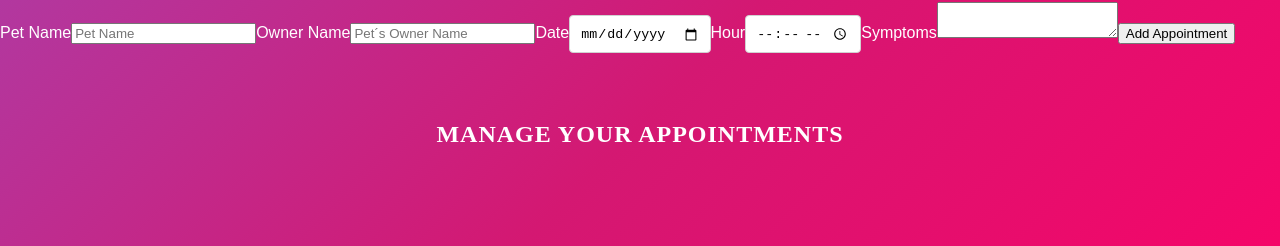
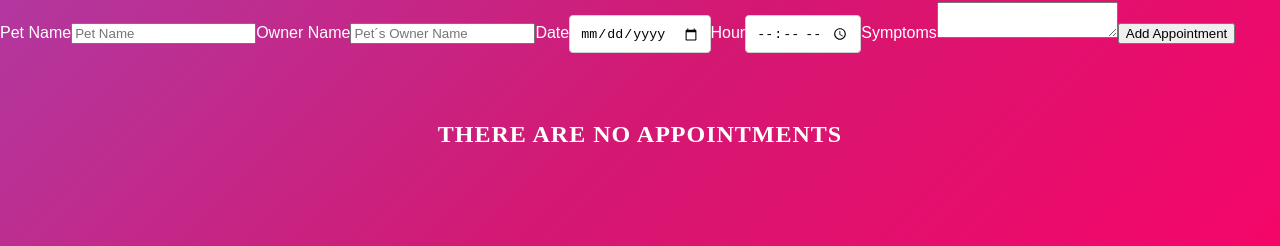
Before and after one commit to AlanAlv/react-appointments, a React (Create React App) app: page / in a window 1280 px wide. Shown: the part 317-563 px from the top of the page. Built offline with nearby package versions, Linux system fonts and the light colour scheme; the HTML template or start-up script is replaced by a standard one.

Commit message:
Local Storage

```diff
--- a/src/App.js
+++ b/src/App.js
@@ -1,11 +1,22 @@
-import React, { Fragment, useState } from 'react';
+import React, { Fragment, useState, useEffect } from 'react';
 import Form from './components/Form';
 import Appointment from './components/Appointment';
 
 function App() {
 
+  // Appointments on Local Storage
+  let initialAppointments = JSON.parse(localStorage.getItem('appointments'));
+  if (!initialAppointments) {
+    initialAppointments = [];
+  }
+
   // Appointments array
-  const [appointments, saveAppointments] = useState([]);
+  const [appointments, saveAppointments] = useState(initialAppointments);
+
+  // UseEffect to do operations when state changes
+  useEffect(() => {
+      localStorage.setItem('appointments', JSON.stringify(appointments));
+  }, [appointments]);
 
   // Add new appointment to prevoius ones.
   const createAppointment = appointment => {
@@ -21,6 +32,8 @@ function App() {
     saveAppointments(newAppointments);
   }
 
+  // Conditional message
+  const title =  appointments.length === 0 ? 'There are no appointments' : 'Manage your appointments';
 
   return (
     <Fragment>
@@ -34,10 +47,10 @@ function App() {
             />
           </div>
           <div className="one-half column">
-            <h2>Manage your appointments</h2>
+            <h2>{title}</h2>
             {appointments.map(appointment => (
               <Appointment
-                key={appointment.key}
+                key={appointment.id}
                 appointment={appointment}
                 deleteAppointment={deleteAppointment}
               />
```
